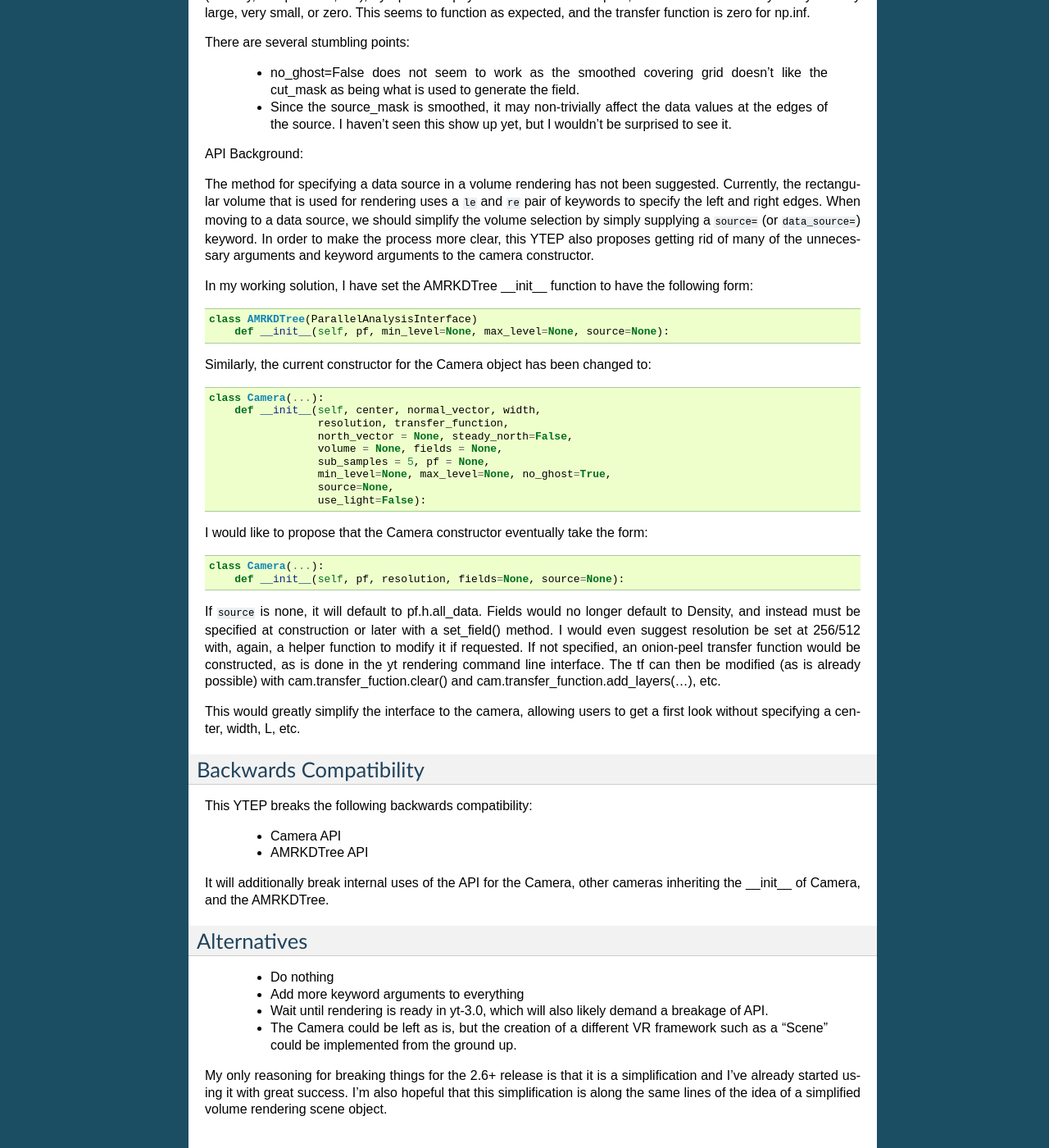
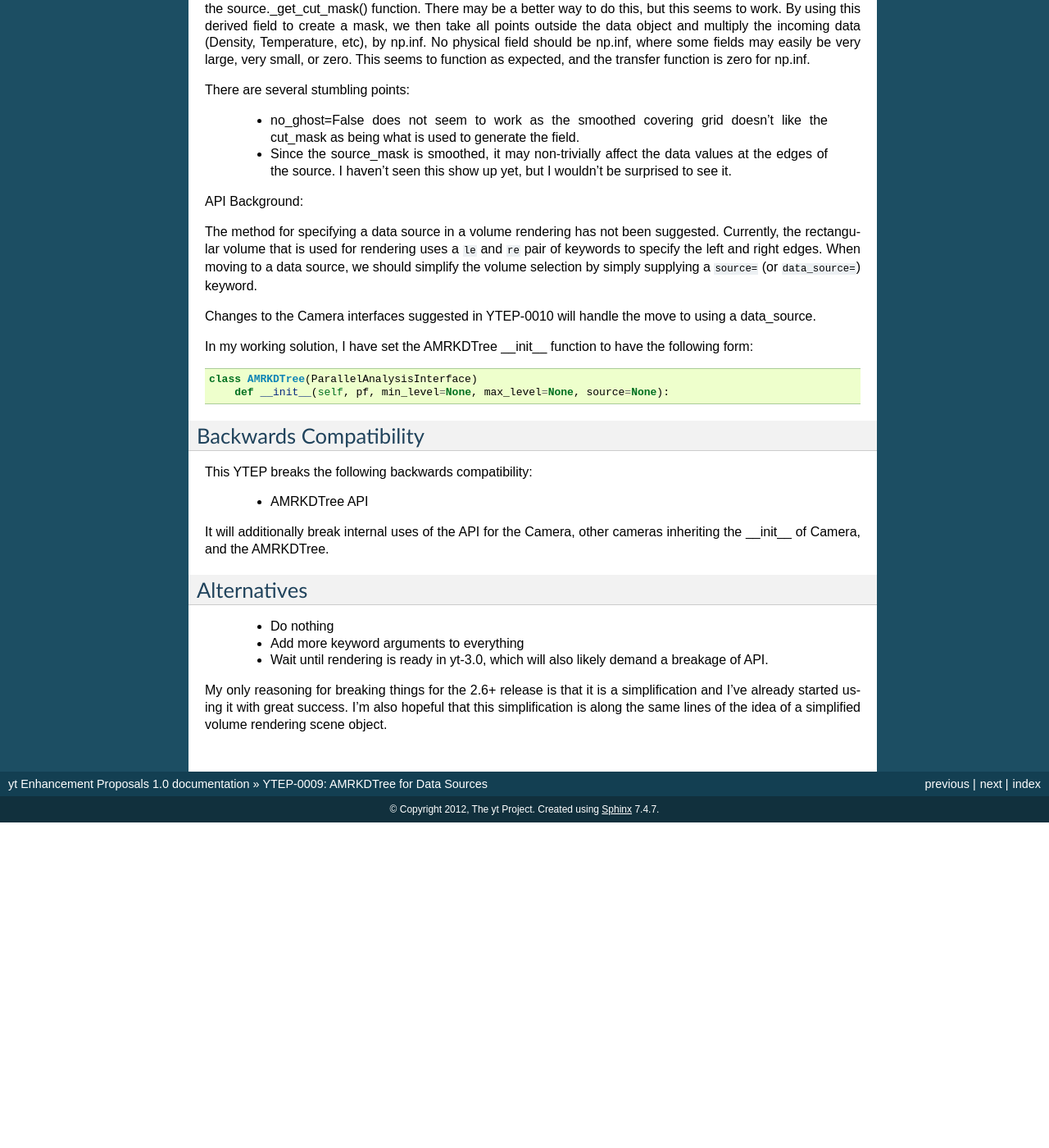
Before and after one commit to yt-project/ytep, a Sphinx documentation site: the page built from source/YTEPs/YTEP-0009.rst, in a window 1280 px wide and 1400 px high, scrolled down 934 px. Shown: the whole window at 82% size. Built offline with Sphinx 7.4.7, drawn with Linux system fonts in a browser that asks for light colours; formulas are drawn with MathJax 3; after the commit the page ends 1937 px from its top, so only the background shows below that; some of the changed text lies outside the part shown.

Commit message:
Updating ytep 9 to focus on AMRKDTree refactor, leaving Camera refactor to ytep 0010.

```diff
--- a/source/YTEPs/YTEP-0009.rst
+++ b/source/YTEPs/YTEP-0009.rst
@@ -1,5 +1,5 @@
-YTEP-0009: Data Source Rendering & Camera Refactor
-==================================================
+YTEP-0009: AMRKDTree for Data Sources
+=====================================
 
 Abstract
 --------
@@ -27,6 +27,10 @@ Project Management Links
 Currently the development of this capability is in the camera-refactor
 bookmark at:
 https://bitbucket.org/samskillman/yt/commits/all/tip/..bookmark%28%22camera-refactor%22%29
+
+There is a Camera refactor YTEP-0010 that is closely related to the AMRKDTree
+functional changes suggested in this YTEP.
+
 
 Detailed Description
 --------------------
@@ -71,9 +75,10 @@ The method for specifying a data source in a volume rendering has not been
 suggested.  Currently, the rectangular volume that is used for rendering uses
 a ``le`` and ``re`` pair of keywords to specify the left and right edges.  When
 moving to a data source, we should simplify the volume selection by simply
-supplying a ``source=`` (or ``data_source=``) keyword.  In order to make the
-process more clear, this YTEP also proposes getting rid of many of the
-unnecessary arguments and keyword arguments to the camera constructor.
+supplying a ``source=`` (or ``data_source=``) keyword.
+
+Changes to the Camera interfaces suggested in YTEP-0010 will handle the move
+to using a data_source.
 
 In my working solution, I have set the AMRKDTree __init__ function to have the
 following form:
@@ -84,50 +89,15 @@ following form:
         def __init__(self, pf, min_level=None, max_level=None, source=None):
 
 
-Similarly, the current constructor for the Camera object has been changed to:
-
-.. code-block:: python
-
-    class Camera(...):
-        def __init__(self, center, normal_vector, width,
-                     resolution, transfer_function,
-                     north_vector = None, steady_north=False,
-                     volume = None, fields = None,
-                     sub_samples = 5, pf = None,
-                     min_level=None, max_level=None, no_ghost=True,
-                     source=None,
-                     use_light=False):
-
-I would like to propose that the Camera constructor eventually take the form:
-
-.. code-block:: python
-
-    class Camera(...):
-        def __init__(self, pf, resolution, fields=None, source=None):
-
-If ``source`` is none, it will default to pf.h.all_data. Fields would no longer
-default to Density, and instead must be specified at construction or later with
-a set_field() method. I would even suggest resolution be set at 256/512 with,
-again, a helper function to modify it if requested.  If not specified, an
-onion-peel transfer function would be constructed, as is done in the yt
-rendering command line interface.  The tf can then be modified (as is already
-possible) with cam.transfer_fuction.clear() and
-cam.transfer_function.add_layers(...), etc.
-
-This would greatly simplify the interface to the camera, allowing users to get
-a first look without specifying a center, width, L, etc.
-
 Backwards Compatibility
 -----------------------
 
 This YTEP breaks the following backwards compatibility:
 
-  * Camera API
   * AMRKDTree API
 
 It will additionally break internal uses of the API for the Camera, other
 cameras inheriting the __init__ of Camera, and the AMRKDTree.
-
 
 Alternatives
 ------------
@@ -136,8 +106,6 @@ Alternatives
   * Add more keyword arguments to everything
   * Wait until rendering is ready in yt-3.0, which will also likely demand
     a breakage of API.
-  * The Camera could be left as is, but the creation of a different VR
-    framework such as a "Scene" could be implemented from the ground up.
 
 My only reasoning for breaking things for the 2.6+ release is that it is
 a simplification and I've already started using it with great success.  I'm
```
